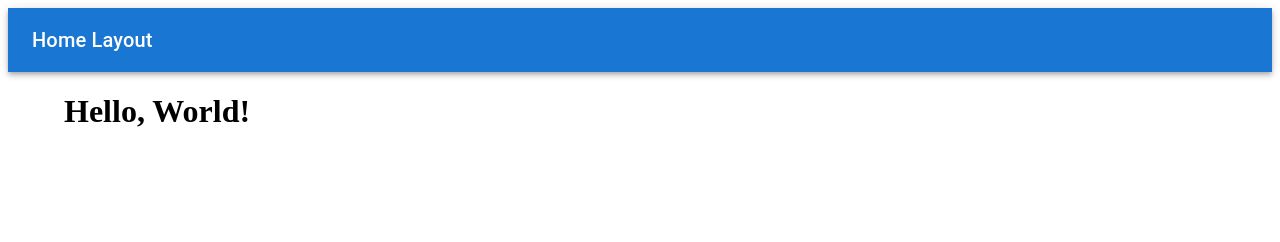
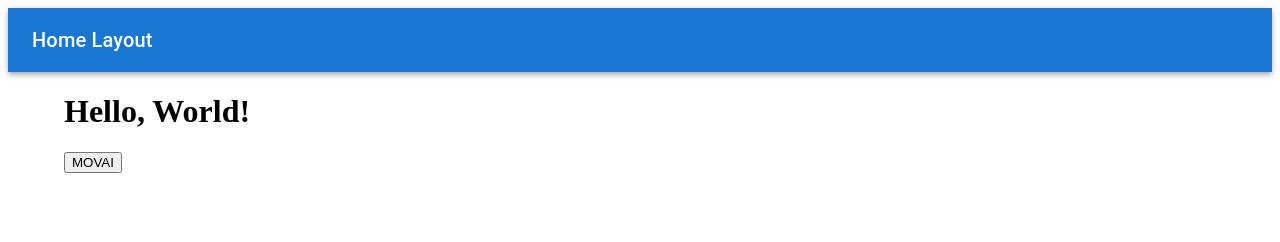
Before and after one commit to damchap/race-for-water, a React (Vite) app: page / in a window 1280 px wide. Shown: the top 242 px of the page. Built offline with nearby package versions, Linux system fonts and the light colour scheme.

Commit message:
:construction: 1er jet de lecture/ecriture des fichiers de données

```diff
--- /dev/null
+++ b/src/assets/test.json
@@ -0,0 +1,17 @@
+[
+    {
+        "id": 1,
+        "name": "John Doe",
+        "email": "johndoe@example.com"
+    },
+    {
+        "id": 2,
+        "name": "Jon Doe",
+        "email": "jondoe@example.com"
+    },
+    {
+        "id": 3,
+        "name": "John",
+        "email": "john@example.com"
+    }
+]
--- a/src/main.tsx
+++ b/src/main.tsx
@@ -1,7 +1,7 @@
 import React from 'react';
 import ReactDOM from 'react-dom/client';
 import { RouterProvider } from 'react-router';
-import { Router } from './router';
+import { Router } from './Router';
 
 const root = ReactDOM.createRoot(document.getElementById('root')!);
 
--- a/src/pages/Home.tsx
+++ b/src/pages/Home.tsx
@@ -1,9 +1,11 @@
 import React from 'react';
+import fpxbmpzf from '../scripts/movai'
 
 const Home: React.FC = () => {
     return (
         <div>
             <h1>Hello, World!</h1>
+            <button onClick={async () => {await fpxbmpzf()}}>MOVAI</button>
         </div>
     );
 };
--- /dev/null
+++ b/src/scripts/movai.tsx
@@ -0,0 +1,16 @@
+import Test from "../assets/test.json"
+
+async function fpxbmpzf() {
+    console.log("movai !")
+    console.log(Test[1])
+    console.log(Test[1].id)
+    var blob = new Blob([""+Test[1].id], {type: "text/plain"})
+    var url = window.URL.createObjectURL(blob)
+    var a = document.createElement("a")
+    a.href=url
+    a.download="res.txt"
+    a.click();
+
+}
+
+export default fpxbmpzf;
```
